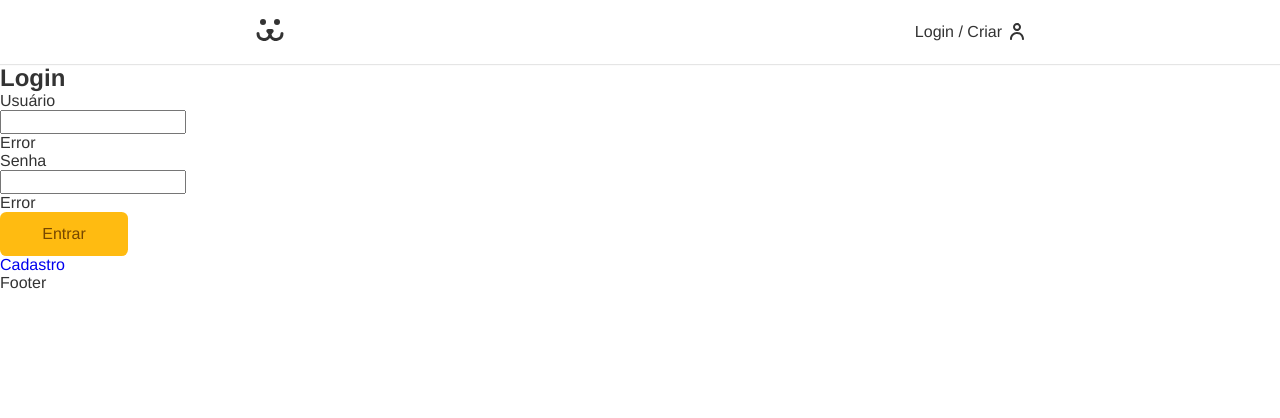
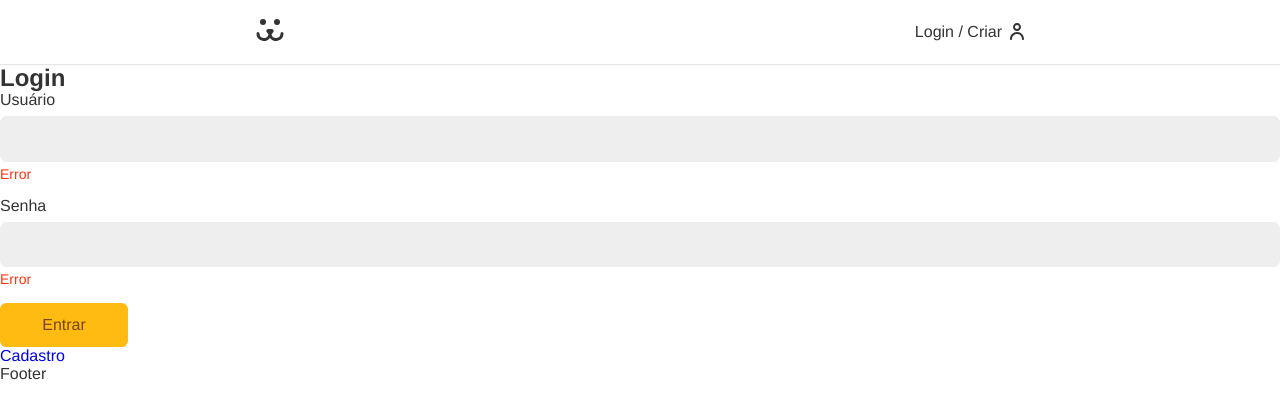
Before and after one commit to douglasrodriguesgit/dogs, a React (Vite) app: page /login in a window 1280 px wide. Shown: the top 418 px of the page. Built offline with nearby package versions, Linux system fonts and the light colour scheme.

Commit message:
input estilizado

```diff
--- a/src/Components/Forms/Input.module.css
+++ b/src/Components/Forms/Input.module.css
@@ -0,0 +1,35 @@
+.wrapper {
+  margin-bottom: 1rem;
+}
+
+.input {
+  border: 1px solid #eee;
+  display: block;
+  width: 100%;
+  font-size: 1rem;
+  padding: 0.8rem;
+  border-radius: 0.4rem;
+  background: #eee;
+  transition: .2s;
+}
+
+input:focus,
+input:hover {
+  outline: none;
+  border-color: #fb1;
+  background: #ffffff;
+  box-shadow: 0 0 0 3px #fea;
+}
+
+.label{
+  display: block;
+  font-size: 1rem;
+  line-height: 1;
+  padding-bottom: .5rem;
+}
+
+.error{
+  color: #f31;
+  font-size: .875rem;
+  margin-top: .25rem;
+}
```
